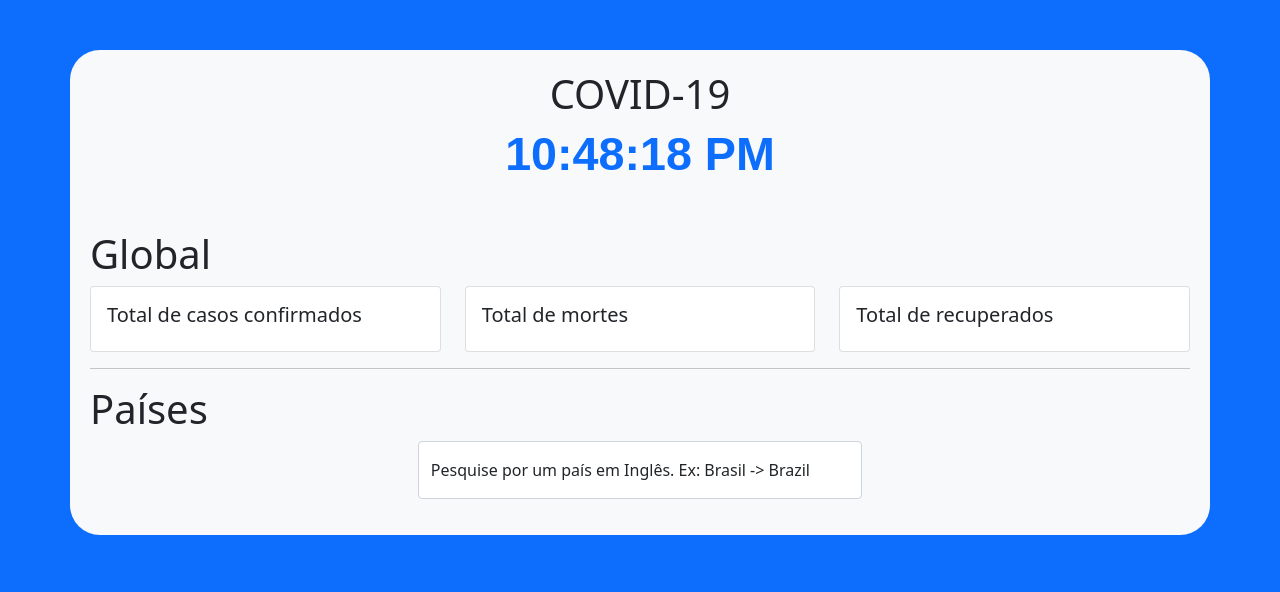
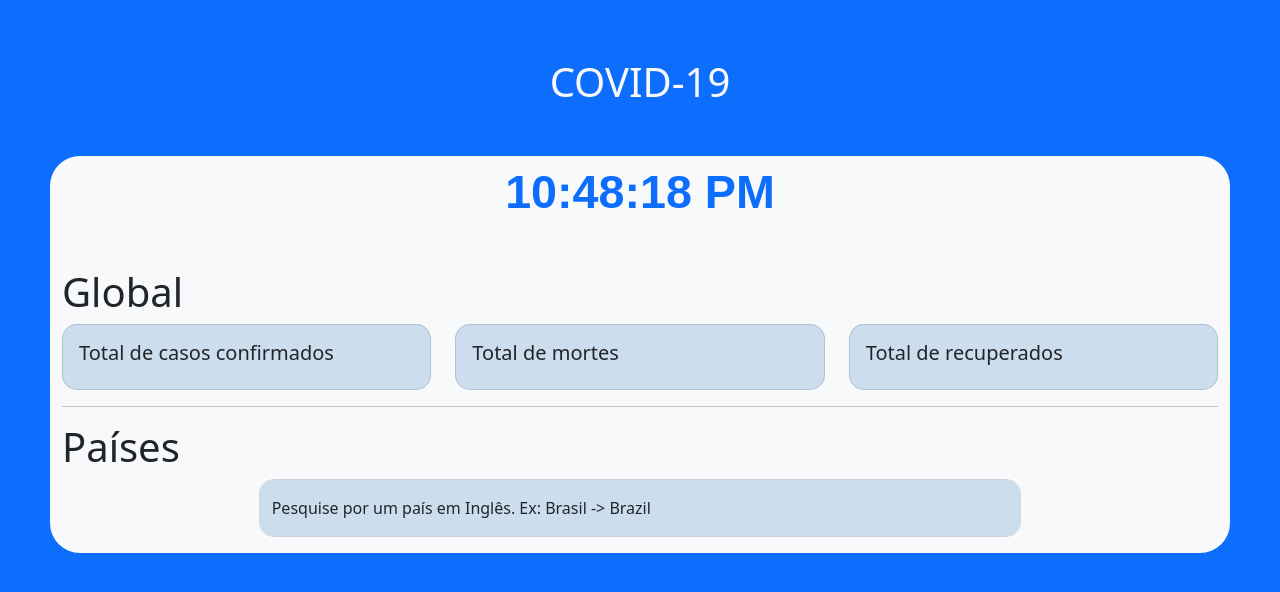
Before and after one commit to alvesil/dadoscovid, a plain HTML site: page index.html in a window 1280 px wide. Drawn offline with nearby package versions, Linux system fonts and the light colour scheme; no server answers.

Commit message:
alterções no layout

```diff
--- a/data.js
+++ b/data.js
@@ -16,7 +16,7 @@ var myVar;
                 url: "https://api.covid19api.com/summary",
                 method: "GET",
                 success: function (data) {
-                    //console.log(data);
+                    console.log(data);
                     var total = data.Global.TotalConfirmed;
                     var totalDeath = data.Global.TotalDeaths;
                     var totalRecovered = data.Global.TotalRecovered;
--- a/index.html
+++ b/index.html
@@ -11,10 +11,10 @@
 </head>
 
 <body class="bg-primary">
-    <div class="container">
+    <h1 class="text-center mt-2 text-light">COVID-19</h1>
+    <div class="container-fluid">
         <div class="row text-center">
-            <h1>COVID-19</h1>
-            <h2 class="text-primary" id="demo"></h2>
+            <h2 class="text-primary mt-2" id="demo"></h2>
             <h3 id="lastUpdate"></h3>
         </div>
         <div class="row text-center">
@@ -57,7 +57,7 @@
         <hr>
         <h1>Países</h1>
         <div class="row justify-content-center">
-            <div class="col-md-5">
+            <div class="col-sm-8">
                 <div class="form-floating">
                     <input type="text" name="pesquisa" class="form-control" id="pesquisa"
                     placeholder="Pesquise por um país em Inglês. Ex: Brasil -> Brazil">
--- a/style.css
+++ b/style.css
@@ -1,8 +1,17 @@
-.container {
+.container-fluid {
+    width: 100%;
     margin-top: 50px;
     background-color: #f8f9fa;
-    padding: 20px;
     border-radius: 30px;
+}
+
+body{
+    padding: 50px;
+}
+
+.card, .form-control{
+    background-color: #cde;
+    border-radius: 15px;
 }
 
 #demo {
```
